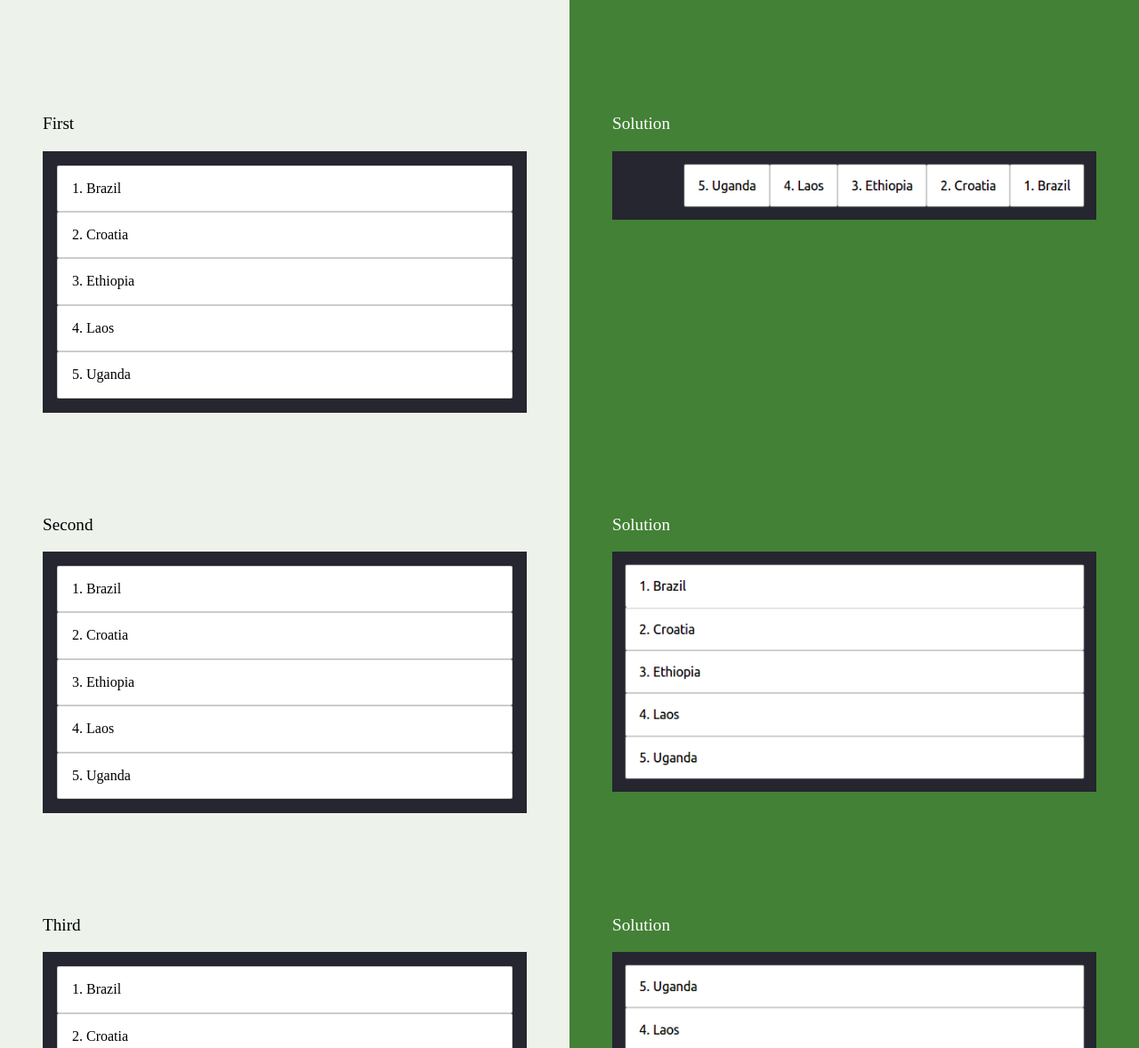
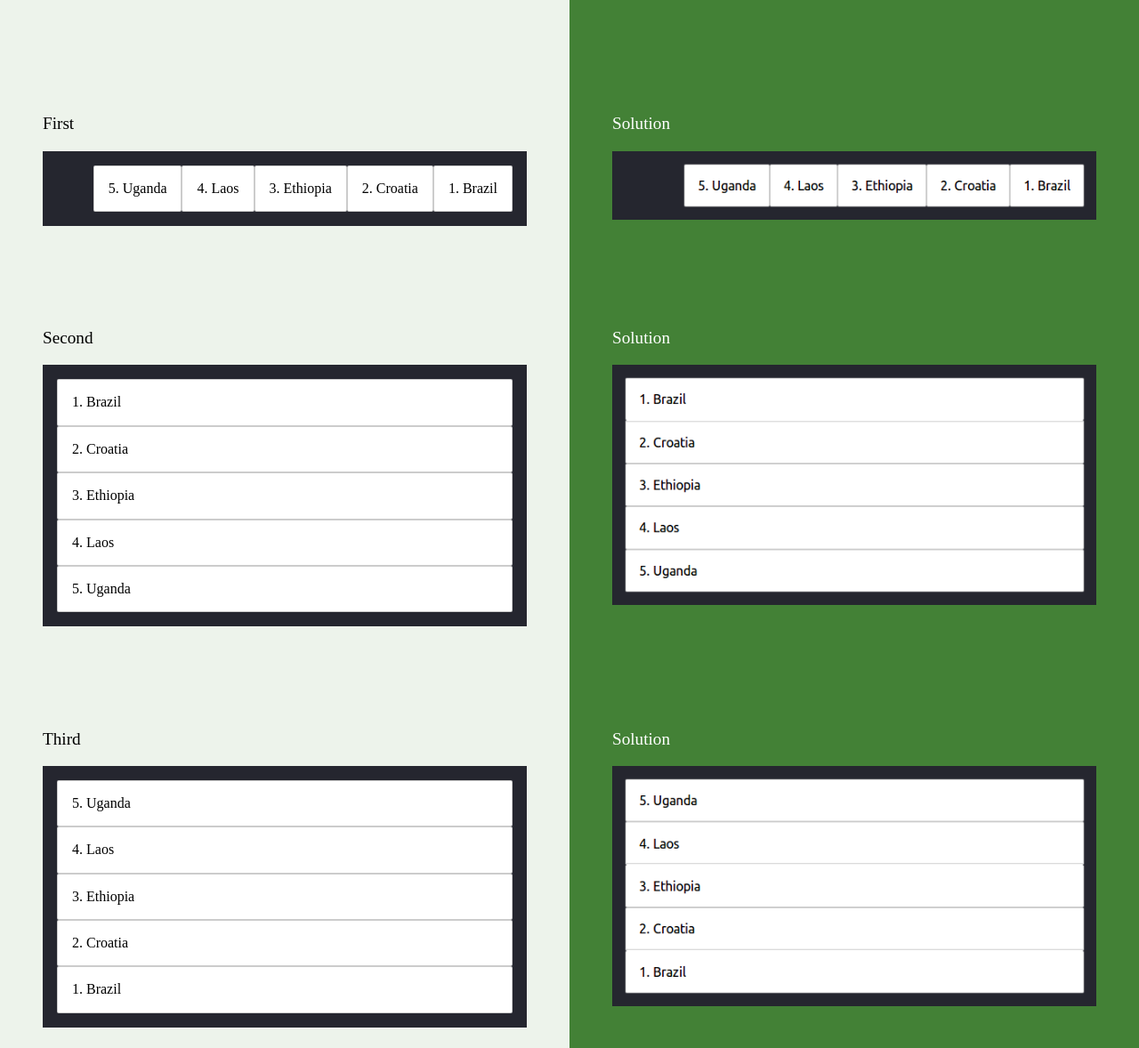
Before and after one commit to Hadi-git7/HTML-CSS-Git, a website: page week-2/11-flexbox/index.html in a window 1280 px wide. Shown: the part 122-1300 px from the top of the page at 89% size. Drawn offline with Linux system fonts and the light colour scheme.

Commit message:
Completed 11-flexbox exercise

```diff
--- a/week-2/11-flexbox/flexbox.css
+++ b/week-2/11-flexbox/flexbox.css
@@ -1 +1,13 @@
 /* Add your own CSS code below */
+.countries--first {
+  display: flex;
+  flex-direction: row-reverse;
+}
+.countries--third {
+  display: flex;
+  flex-direction: column-reverse;
+}
+.countries--second {
+  display: flex;
+  flex-direction: column;
+}
```
